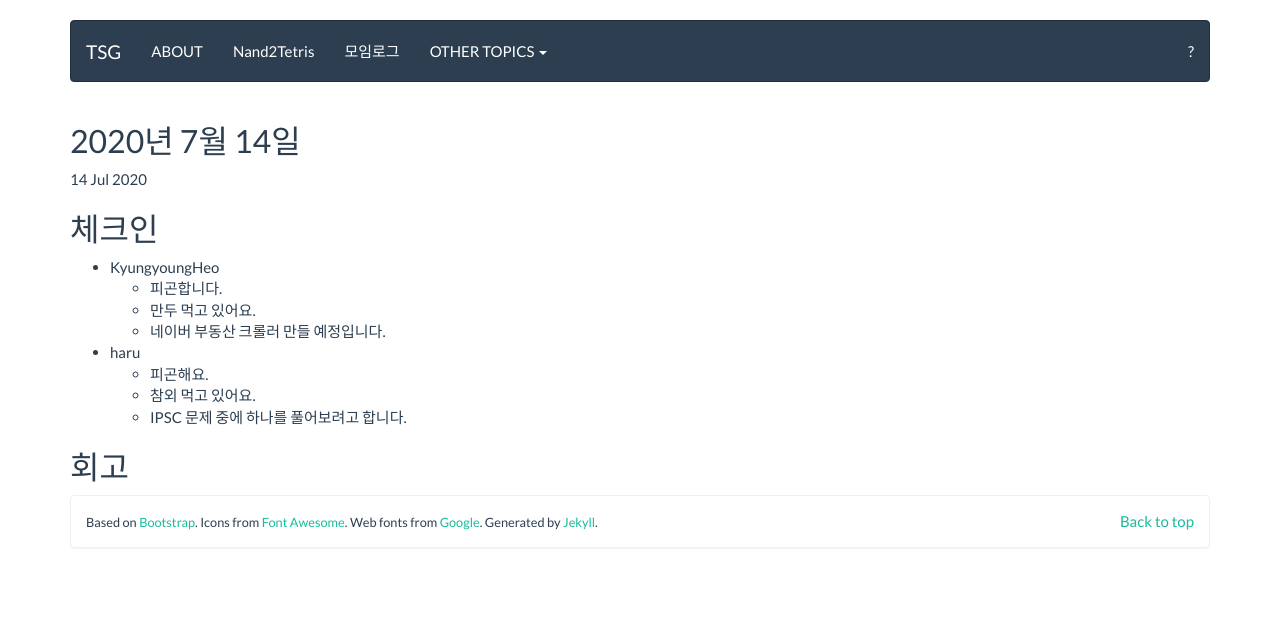
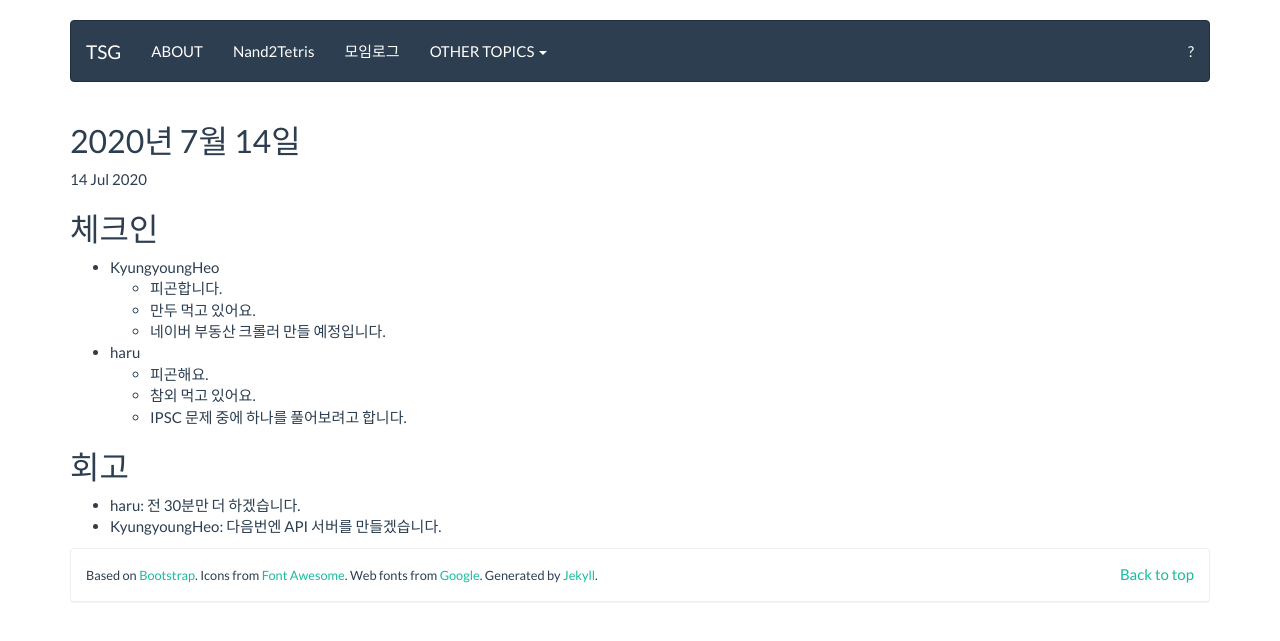
Before and after one commit to tuestudy/tuestudy.github.io, a Jekyll site: the page built from _posts/2020-07-14-meeting.md, in a window 1280 px wide. Shown: the top 641 px of the page. Built offline with Jekyll 4.4.1, drawn with Linux system fonts in a browser that asks for light colours.

Commit message:
2020-07-14 회고

```diff
--- a/_posts/2020-07-14-meeting.md
+++ b/_posts/2020-07-14-meeting.md
@@ -18,3 +18,6 @@
   - IPSC 문제 중에 하나를 풀어보려고 합니다.
 
 ## 회고
+
+- haru: 전 30분만 더 하겠습니다.
+- KyungyoungHeo: 다음번엔 API 서버를 만들겠습니다.
```
